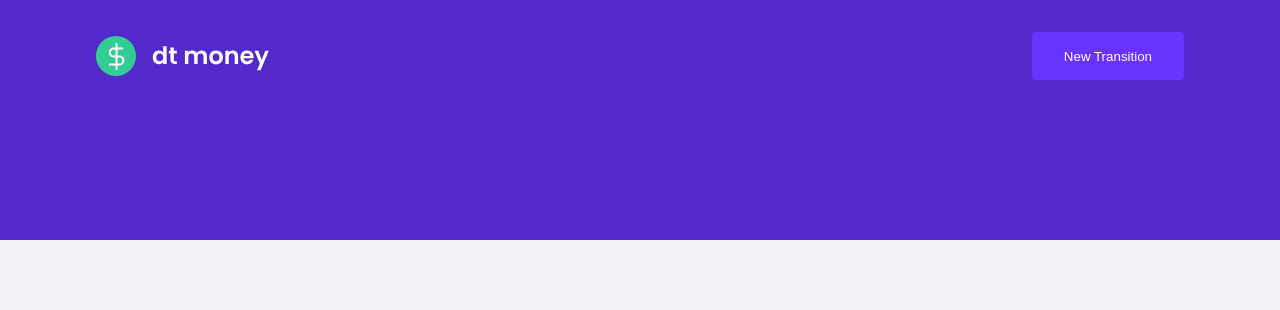
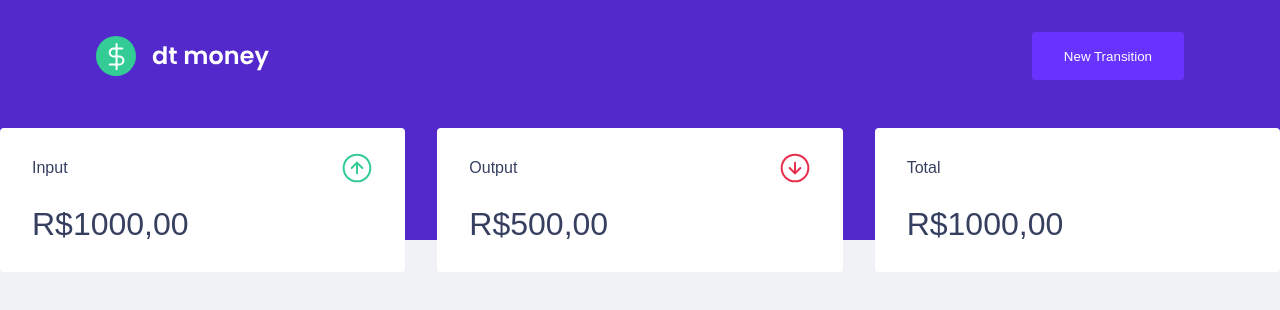
Before and after one commit to tmz81/dtmoney, a React (Vite) app: page / in a window 1280 px wide. Shown: the top 310 px of the page. Built offline with nearby package versions, Linux system fonts and the light colour scheme.

Commit message:
Create summary component

```diff
--- a/src/App.tsx
+++ b/src/App.tsx
@@ -1,10 +1,12 @@
 import { Header } from "./components/header"
+import { Summary } from "./components/summary"
 import { Global } from "./styles/global"
 
 function App() {
   return (
     <>
       <Header></Header>
+      <Summary></Summary>
       <Global />
     </>
   )
--- /dev/null
+++ b/src/components/summary/index.tsx
@@ -0,0 +1,33 @@
+import { Container, } from './style';
+import iconInput from '../../assets/entradas.svg';
+import iconOutput from '../../assets/saidas.svg';
+import iconTotal from '../../assets/total.svg';
+
+export function Summary() {
+  return (
+    <Container>
+      <div>
+        <header>
+          <p>Input</p>
+          <img src={iconInput} alt="Input" />
+        </header>
+        <strong>R$1000,00</strong>
+      </div>
+      <div>
+        <header>
+          <p>Output</p>
+          <img src={iconOutput} alt="Output" />
+        </header>
+        <strong>R$500,00</strong>
+      </div>
+      <div>
+        <header>
+          <p>Total</p>
+          <img src={iconTotal} alt="Total" />
+        </header>
+        <strong>R$1000,00</strong>
+      </div>
+
+    </Container>
+  )
+}
--- /dev/null
+++ b/src/components/summary/style.ts
@@ -0,0 +1,34 @@
+import { Content } from './../header/style';
+import styled from "styled-components";
+
+export const Container = styled.div`
+  display: grid;
+  grid-template-columns: repeat(3, 1fr);
+  gap: 2rem;
+  margin-top: -7rem;
+
+  div {
+    background: var(--shape);
+    color: var(--text-title);
+    padding: 1.5rem 2rem;
+    border-radius: 0.25rem;
+
+    header {
+      display: flex;
+      align-items: center;
+      justify-Content: space-between;
+    }
+
+    strong {
+      display: block;
+      margin-top: 1rem;
+      font-size: 2rem;
+      font-weight: 500;
+      line-height: 3rem;
+    }
+
+    &.highlight-background {
+      background: var(--green);
+    }
+  }
+`;
```
Also changed, not shown: src/assets/saidas.svg (renamed from src/assets/saídas.svg).
